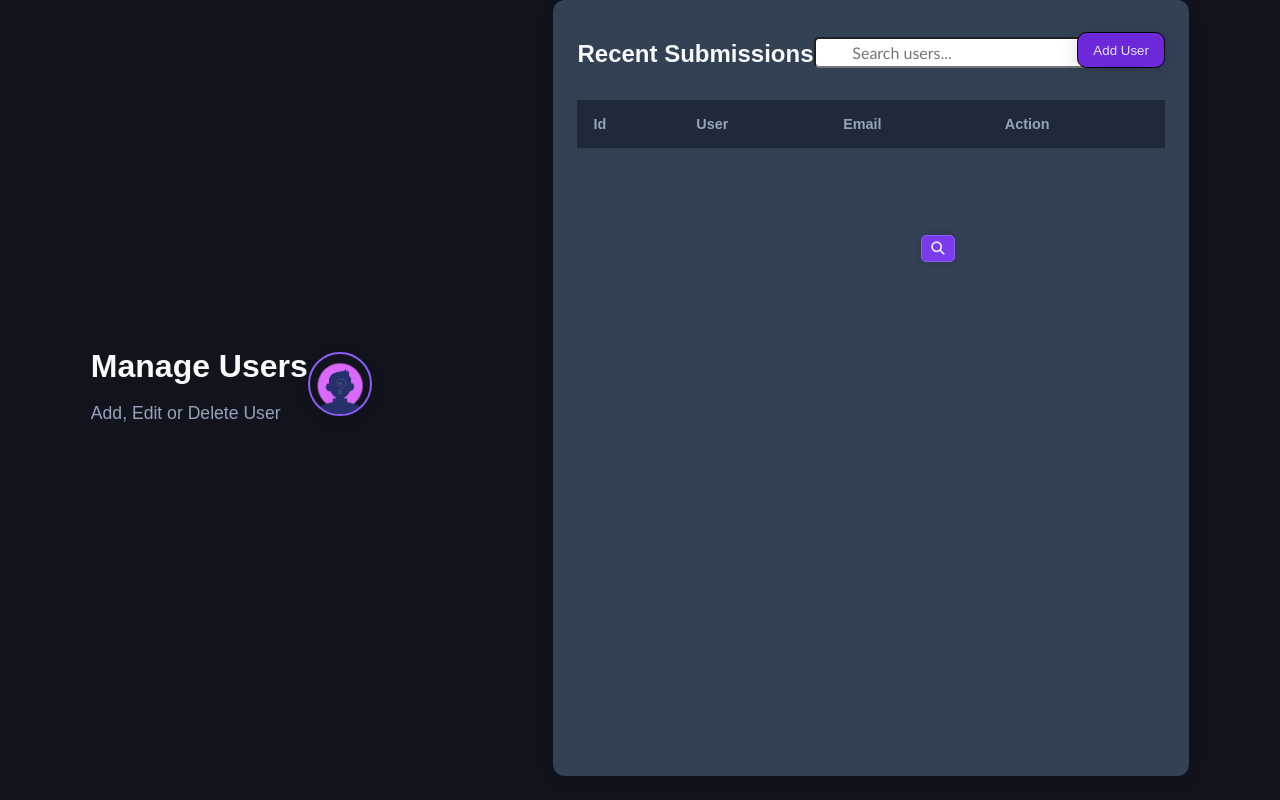
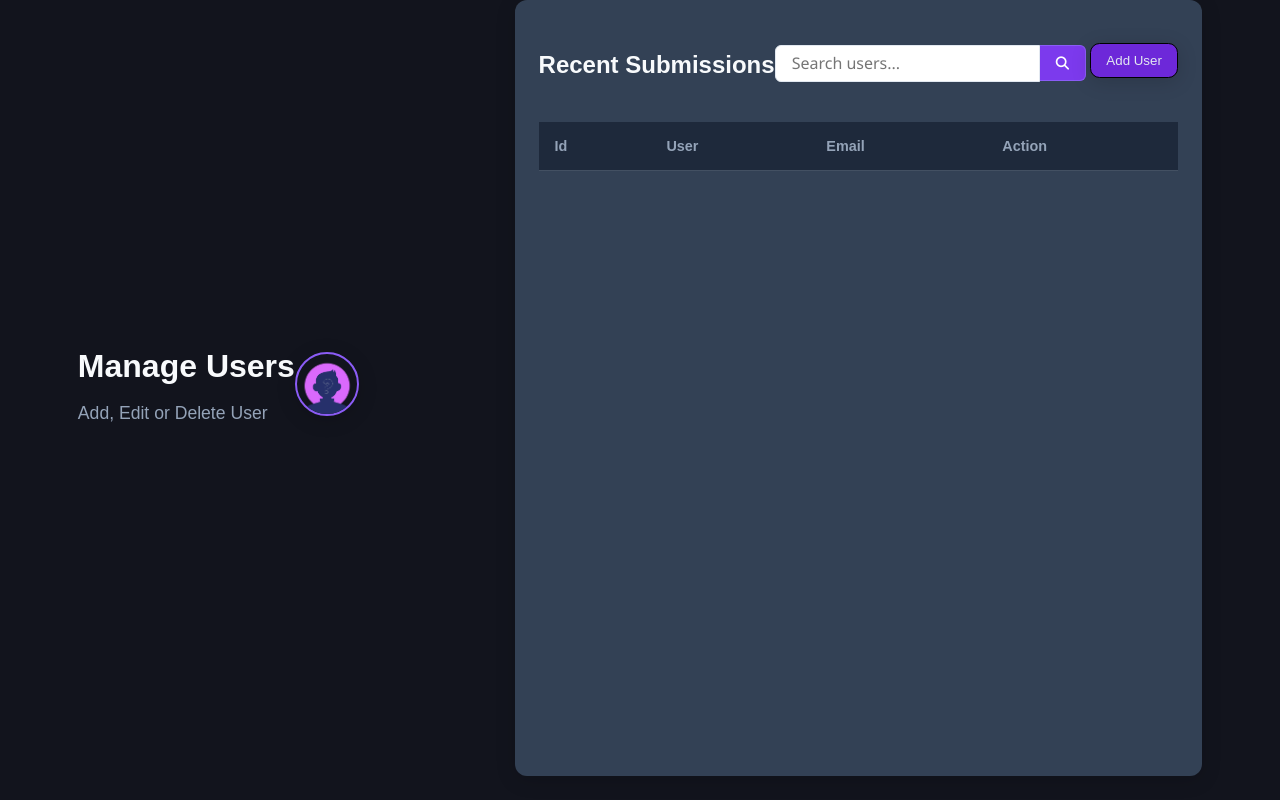
Before and after one commit to Nahas-00/Learnix, a PHP site: page /admin/user_manage.php in a window 1280 px wide. Run offline with PHP 8.4, Linux system fonts and the light colour scheme; data that the repository does not hold is empty.

Commit message:
added search bar button to fixed

```diff
--- a/styles/add-user.css
+++ b/styles/add-user.css
@@ -148,34 +148,40 @@ form input:focus{
   border: 1px solid black;
 }
 
-.search-bar{
+.search-bar {
   display: flex;
-  flex-direction: row;
-
+  justify-content: flex-end;
+  margin: 1rem 0;
 }
 
-.search-bar input{
-  padding: .7rem 2.3rem;
-  height: 0.3rem;
-  border-radius: 5px;
+.search-bar form {
+  display: flex;
+  align-items: center;
+  width: 100%;
+  max-width: 400px;
+}
+
+.search-bar input {
+  flex: 1;
+  padding: 0.4rem 1rem;
   font-size: 1rem;
-  font-family: 'Gill Sans', 'Gill Sans MT', Calibri, 'Trebuchet MS', sans-serif;
+  border: 1px solid var(--light-2);
+  border-radius: 6px 0 0 6px;
   outline: none;
 }
 
-.search-bar button{
-  position: absolute;
-  right: 20.3rem;
-  top: 14.687rem;
-  border-radius: 5px;
-  padding: 0.298rem 0.6rem;
+.search-bar button {
+  padding: 0.59rem 1rem;
+  margin-top: 0.2868rem;
+  margin-right: 0.26rem;
+  border: 1px solid var(--primary-light);
+  background-color: var(--primary);
+  color: white;
+  border-left: none;
+  border-radius: 0 6px 6px 0;
   cursor: pointer;
-   background-color: var(--primary);
-  color: var(--light-2);
-  outline: none;
-  border: 1px solid var(--primary-light);
   transition: var(--transition);
-  box-shadow: 0 0 10px rgba(23, 23, 23, 0.15);
+  height: auto;
 }
 
 .search-bar button:hover{
```
